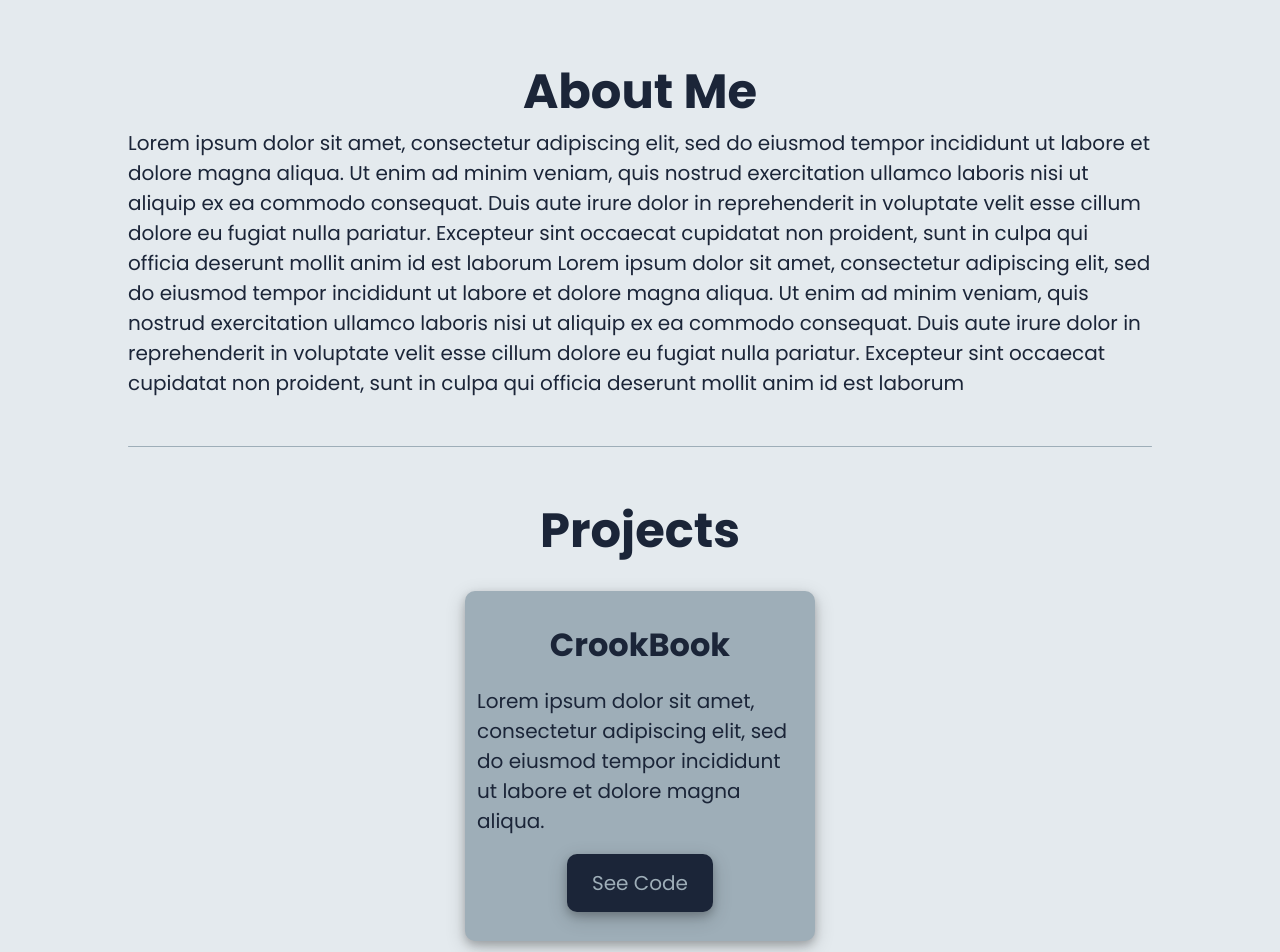
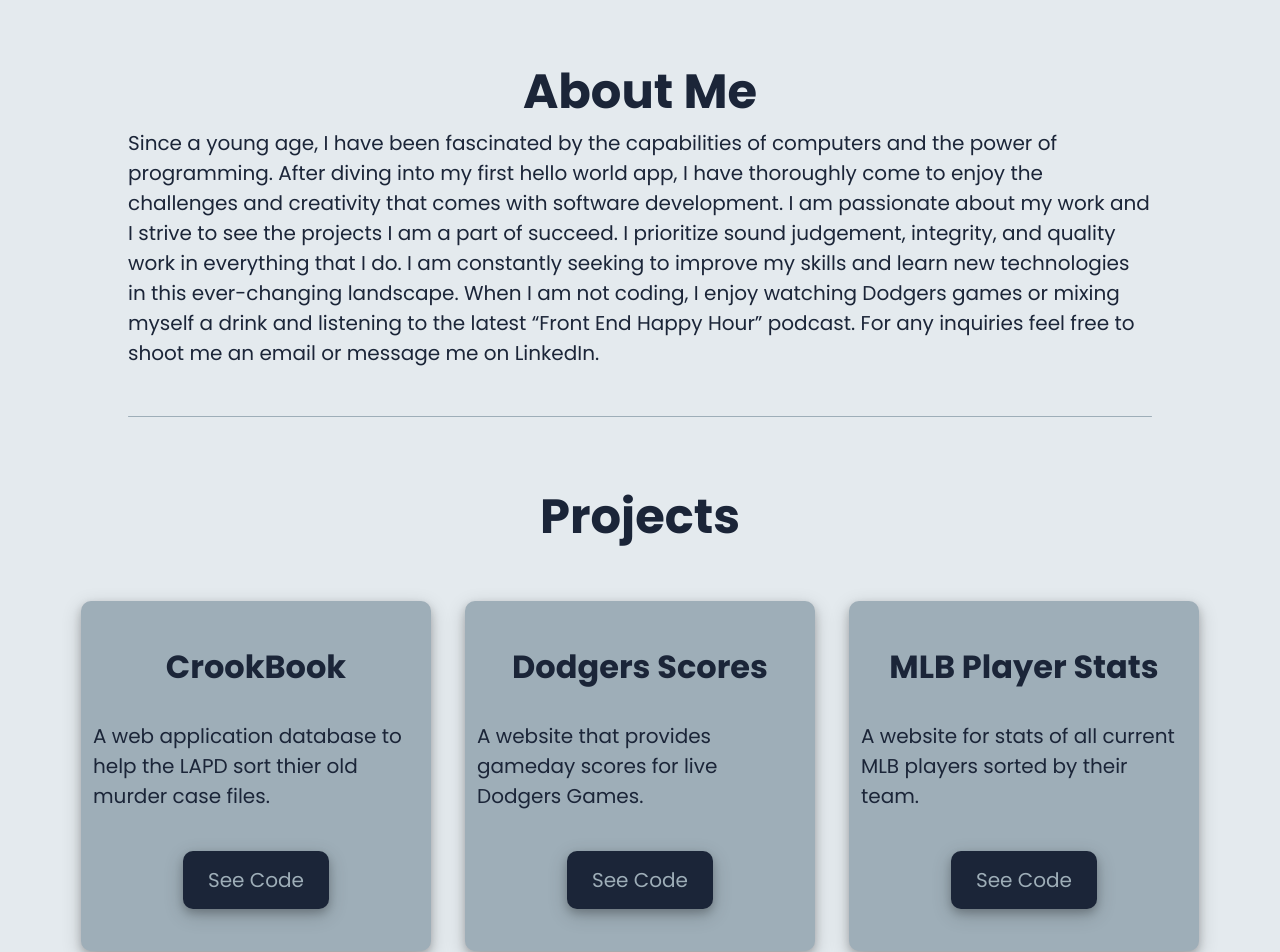
Before and after one commit to averdin2/my_personal_website, a React app: page / in a window 1280 px wide. Shown: the part 840-1792 px from the top of the page. Built offline with nearby package versions, Linux system fonts and the light colour scheme.

Commit message:
Making changes to webpack and package.json files for deployment.

```diff
--- a/package.json
+++ b/package.json
@@ -5,11 +5,14 @@
   "main": "index.js",
   "scripts": {
     "build": "webpack",
-    "start": "webpack-dev-server"
+    "start": "webpack-dev-server",
+    "predeploy": "npm run build",
+    "deploy": "gh-pages -d dist"
   },
   "keywords": [],
   "author": "",
   "license": "ISC",
+  "homepage": "https://averdin2.github.io/my_personal_website/",
   "devDependencies": {
     "@babel/core": "^7.5.4",
     "@babel/plugin-proposal-class-properties": "^7.5.5",
@@ -29,6 +32,7 @@
     "webpack-dev-server": "^3.7.2"
   },
   "dependencies": {
+    "gh-pages": "^2.1.1",
     "react": "^16.8.6",
     "react-dom": "^16.8.6"
   }
--- a/src/components/About.js
+++ b/src/components/About.js
@@ -7,8 +7,7 @@ export default function About() {
       <div className='about-text'>
         <h1>About Me</h1>
         <p>
-          Lorem ipsum dolor sit amet, consectetur adipiscing elit, sed do eiusmod tempor incididunt ut labore et dolore magna aliqua. Ut enim ad minim veniam, quis nostrud exercitation ullamco laboris nisi ut aliquip ex ea commodo consequat. Duis aute irure dolor in reprehenderit in voluptate velit esse cillum dolore eu fugiat nulla pariatur. Excepteur sint occaecat cupidatat non proident, sunt in culpa qui officia deserunt mollit anim id est laborum
-          Lorem ipsum dolor sit amet, consectetur adipiscing elit, sed do eiusmod tempor incididunt ut labore et dolore magna aliqua. Ut enim ad minim veniam, quis nostrud exercitation ullamco laboris nisi ut aliquip ex ea commodo consequat. Duis aute irure dolor in reprehenderit in voluptate velit esse cillum dolore eu fugiat nulla pariatur. Excepteur sint occaecat cupidatat non proident, sunt in culpa qui officia deserunt mollit anim id est laborum
+        Since a young age, I have been fascinated by the capabilities of computers and the power of programming. After diving into my first hello world app, I have thoroughly come to enjoy the challenges and creativity that comes with software development. I am passionate about my work and I strive to see the projects I am a part of succeed. I prioritize sound judgement, integrity, and quality work in everything that I do. I am constantly seeking to improve my skills and learn new technologies in this ever-changing landscape. When I am not coding, I enjoy watching Dodgers games or mixing myself a drink and listening to the latest “Front End Happy Hour” podcast. For any inquiries feel free to shoot me an email or message me on LinkedIn.
         </p>
       </div>
     </div>
--- a/src/components/Projects.js
+++ b/src/components/Projects.js
@@ -5,26 +5,27 @@ export default function Projects() {
   return (
     <div id='projects' className='projects-container'>
       <div className='line'></div>
+      <h1>Projects</h1>
       <div className='inner-projects-container'>
-        <h1>Projects</h1>
+
           <div className='project crookbook'>
             <h2>CrookBook</h2>
-            <p>Lorem ipsum dolor sit amet, consectetur adipiscing elit, sed do eiusmod tempor incididunt ut labore et dolore magna aliqua. </p>
+            <p>A web application database to help the LAPD sort thier old murder case files. </p>
             <a href='https://github.com/evanhessler/CrookBook' className='button'>See Code</a>
           </div>
           <div className='project dodgers'>
             <h2>Dodgers Scores</h2>
-            <p>Lorem ipsum dolor sit amet, consectetur adipiscing elit, sed do eiusmod tempor incididunt ut labore et dolore magna aliqua. </p>
+            <p>A website that provides gameday scores for live Dodgers Games. </p>
             <a href='https://github.com/averdin2/Dodgers_Scores' className='button'>See Code</a>
           </div>
           <div className='project mlb'>
             <h2>MLB Player Stats</h2>
-            <p>Lorem ipsum dolor sit amet, consectetur adipiscing elit, sed do eiusmod tempor incididunt ut labore et dolore magna aliqua. </p>
+            <p>A website for stats of all current MLB players sorted by their team. </p>
             <a href='https://github.com/averdin2/MLB_Stats' className='button'>See Code</a>
           </div>
           <div className='project paneljumper'>
             <h2>Panel Jumper</h2>
-            <p>Lorem ipsum dolor sit amet, consectetur adipiscing elit, sed do eiusmod tempor incididunt ut labore et dolore magna aliqua. </p>
+            <p>A 2D infinite jumper game seeking to add a unique take to the genre. </p>
             <a href='https://github.com/averdin2/Panel-Jumper' className='button'>See Code</a>
           </div>
       </div>
--- a/src/styles/projects.scss
+++ b/src/styles/projects.scss
@@ -16,19 +16,22 @@
     background-color: color(blueGray);
     border-radius: 10px;
   }
+
+  h1 {
+    padding-top: 8vh;
+  }
 }
 
 .inner-projects-container {
   width: 90%;
   padding-top: 6vh;
   display: flex;
-  flex-direction: column;
+  //flex-direction: column;
+  flex-wrap: wrap;
   justify-content: center;
   align-items: center;
 
-  h1 {
-    padding-bottom: 3vh;
-  }
+
 }
 
 .project {
@@ -50,6 +53,7 @@
     background-color: color(darkBluee);
     color: color(blueGray);
     padding: 14px 25px;
+    margin-top: 10px;
     text-align: center;
     text-decoration: none;
     font-weight: normal;
--- a/webpack.config.js
+++ b/webpack.config.js
@@ -1,7 +1,15 @@
 const HWP = require('html-webpack-plugin');
 const MCEP = require('mini-css-extract-plugin');
+const path = require('path');
 
 module.exports = {
+  entry: './src/index.js',
+  output: {
+    filename: 'main.js',
+    path: path.join(__dirname, 'dist'),
+    publicPath: "/"
+  },
+
   module:{
     rules: [
       {
```
Also changed, not shown: 7 other files (tests, documents, lock files or other folders).
